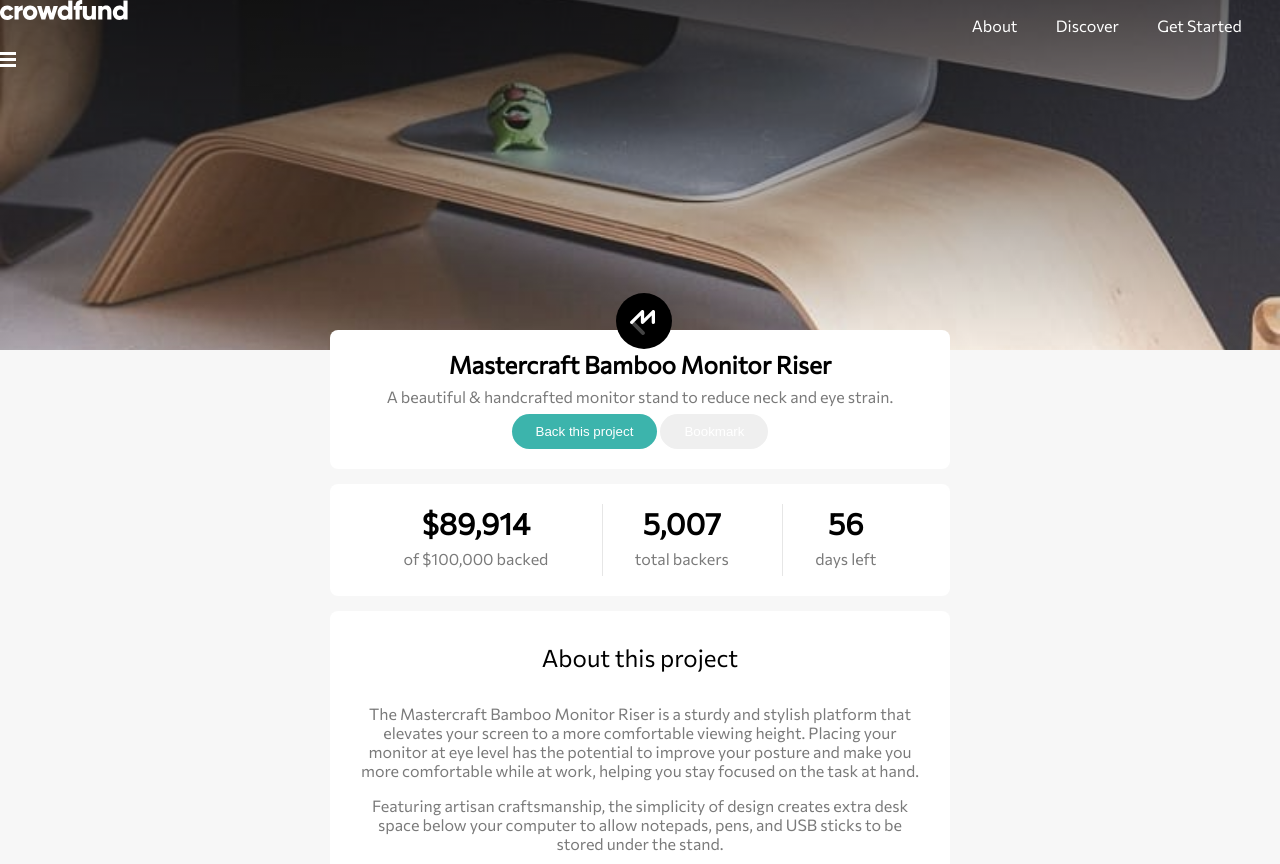
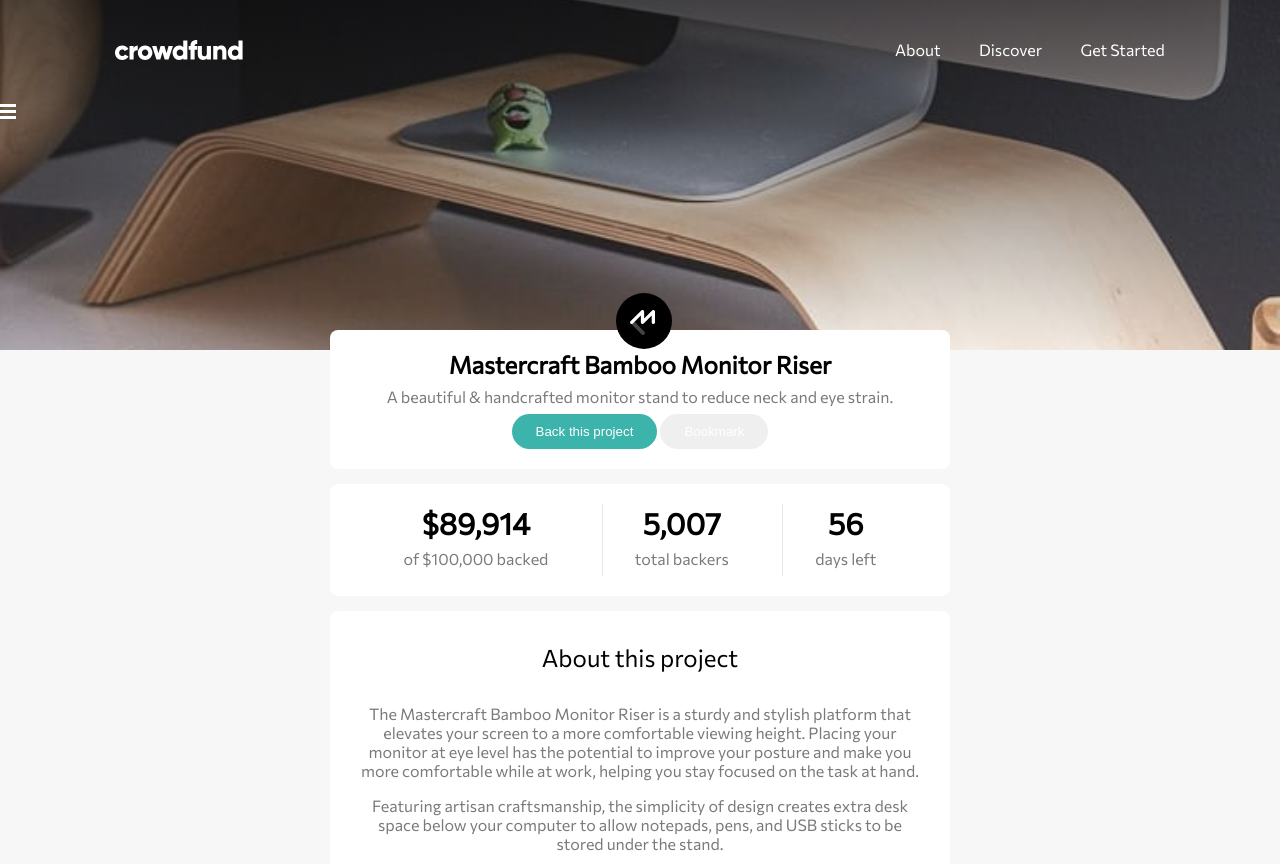
Before and after one commit to monicaluciar/crowdfunding-product-page-main, a plain HTML site: page index.html in a window 1280 px wide. Shown: the top 864 px of the page. Drawn offline with Linux system fonts and the light colour scheme.

Commit message:
posicionamiento de elemntos del menu

```diff
--- a/style.css
+++ b/style.css
@@ -130,18 +130,22 @@ nav.menu {
     display: flex;
     position: relative;
     justify-content: space-between;
+    padding: 2em 6em;
+}
 
+.logo {
+    padding: 0.5em 1.2em;
 }
 
 .menu-items {
     display: flex;
     justify-content: space-around;
-    padding: 0.5em 1.2em;
+
     color: #fff;
 }
 
 .menu-items li {
-    padding: 0.5em 1.2em
+    padding: 0.5em 1.2em;
 }
 
 ul li {
```
